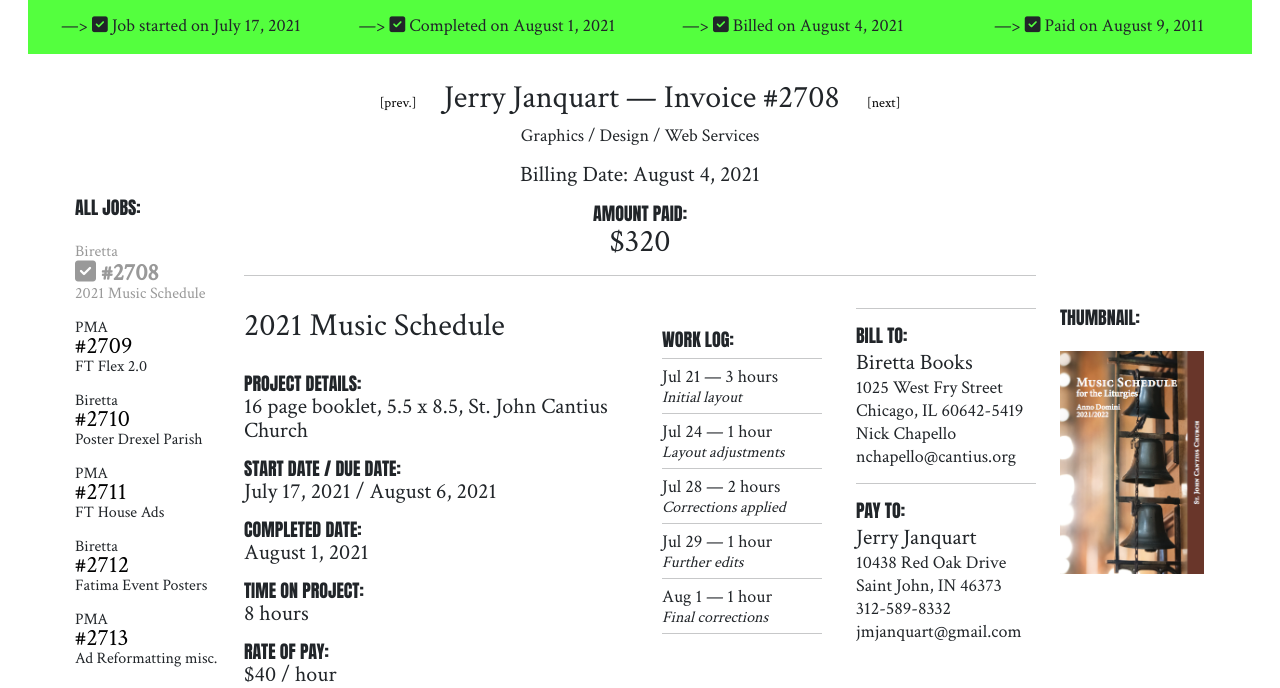
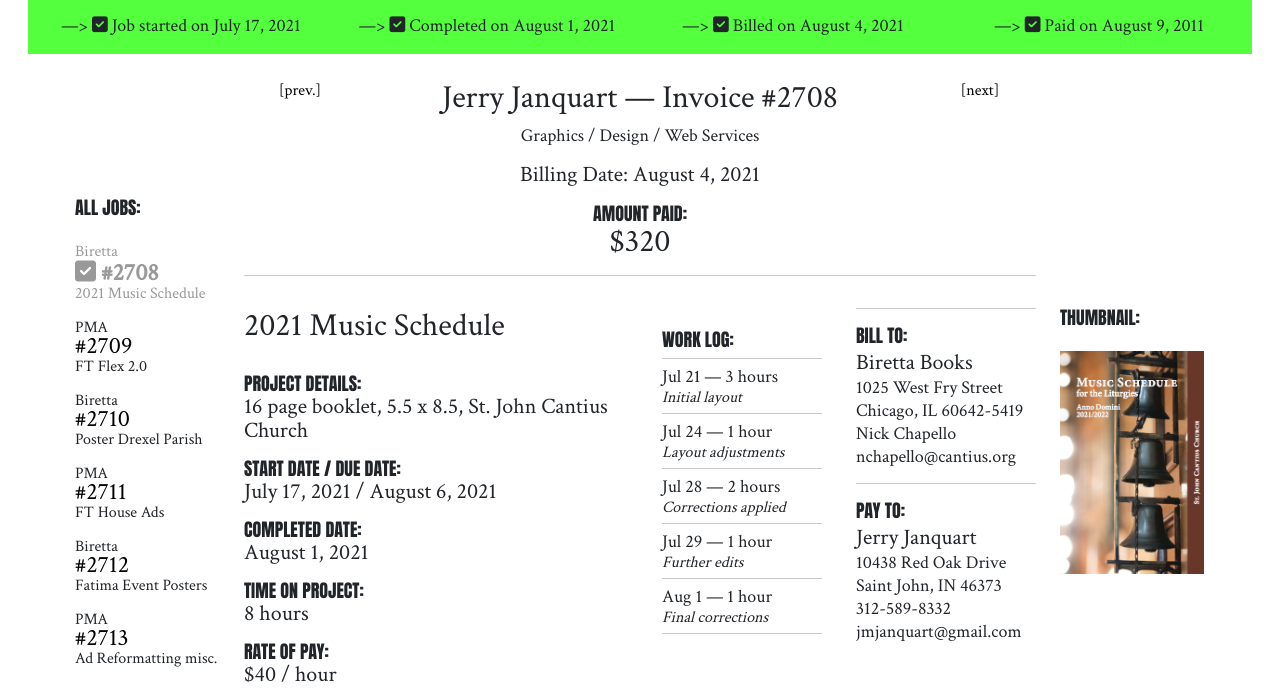
Before and after one commit to githubbjar/myFreelance, a PHP site: page / in a window 1280 px wide. Shown: the top 688 px of the page. Run offline with PHP 8.4, Linux system fonts and the light colour scheme; some libraries are stand-ins or nearby versions.

Commit message:
add previous and next links

```diff
--- a/dom.js
+++ b/dom.js
@@ -8,19 +8,29 @@ let jobOrInvoice = "Job #" + jobs[x].invoice_number;
 if (jobs[x].completed_date) {
     jobOrInvoice = "Invoice #" + jobs[x].invoice_number;
 };
+document.getElementById("jerryjob").innerHTML = "Jerry Janquart &#8212; " + jobOrInvoice;
 
-let previousJob = "http://www.jerryjanquart.com/myFreelance/index.php?jobx=" + (x-1);
-let nextJob = "http://www.jerryjanquart.com/myFreelance/index.php?jobx=" + (x+1);
+//PREVIOUS NEXT LINKS
+let previous = x-1;
+let next = x+1;
+let numOfJobs = jobs.length-1;
+let nextLink = "";
+if (x === 0) {
+    previous = numOfJobs;
+};
+if (x === numOfJobs) {
+    next = 0;
+};
 
-document.getElementById("jerryjob").innerHTML = "\
-<span class='small'><a href='" + previousJob + "'>[prev.]</a></span> \
-Jerry Janquart &#8212; " + jobOrInvoice + " <span class='small'><a href='" + nextJob + "'>[next]</a></span>";
+document.getElementById("previous").innerHTML = "<a href='http://www.jerryjanquart.com/myFreelance/index.php?jobx=" + previous + "'>[prev.]</a>";
+document.getElementById("next").innerHTML = "<a href='http://www.jerryjanquart.com/myFreelance/index.php?jobx=" + next + "'>[next]</a>";
 
+
+//BILLING DATE
 let dateBilled = "";
 if (jobs[x].date_billed) {
     dateBilled = "Billing Date: " + jobs[x].date_billed;
 };
-//BILLING DATE
 document.getElementById("date_billed").innerHTML = dateBilled;
 
 
--- a/index.php
+++ b/index.php
@@ -36,7 +36,13 @@
 <div class='row' id='header'>
     <div class='col-sm-2' id='test_space'></div>
     <div class='col-sm-8'>
-        <h2 id="jerryjob" class="jerry"></h2>
+        <div class="row">
+            <div id="previous" class="col-sm-2"></div>
+            <div class="col-sm-8">
+                <h2 id="jerryjob" class="jerry"></h2>
+            </div>
+            <div id="next" class="col-sm-2"></div>
+        </div>
         <p id="services" class="crimson">Graphics / Design / Web Services</p>
         <p id="date_billed" class="project-details"></p>
         <p id="invoice_number"></p>
--- a/print.css
+++ b/print.css
@@ -226,4 +226,8 @@ p.pay-to {
     #job_status, #job-list, #thumbnail {
         display: none;
     }
+
+    #next a, #previous a {
+        color: transparent;
+    }
 }
--- a/styles.css
+++ b/styles.css
@@ -214,10 +214,10 @@ body {
         padding-bottom: 0px;
     }
 
-    .small {
-        font-size: 14px;
-        margin-left: 20px;
-        margin-right: 20px;
+    #previous, #next {
+        font-size: 16px;
+        text-align: center;
+        font-family: 'Crimson Text', serif;
     }
 
     @media only screen and (max-width: 600px) {
```
